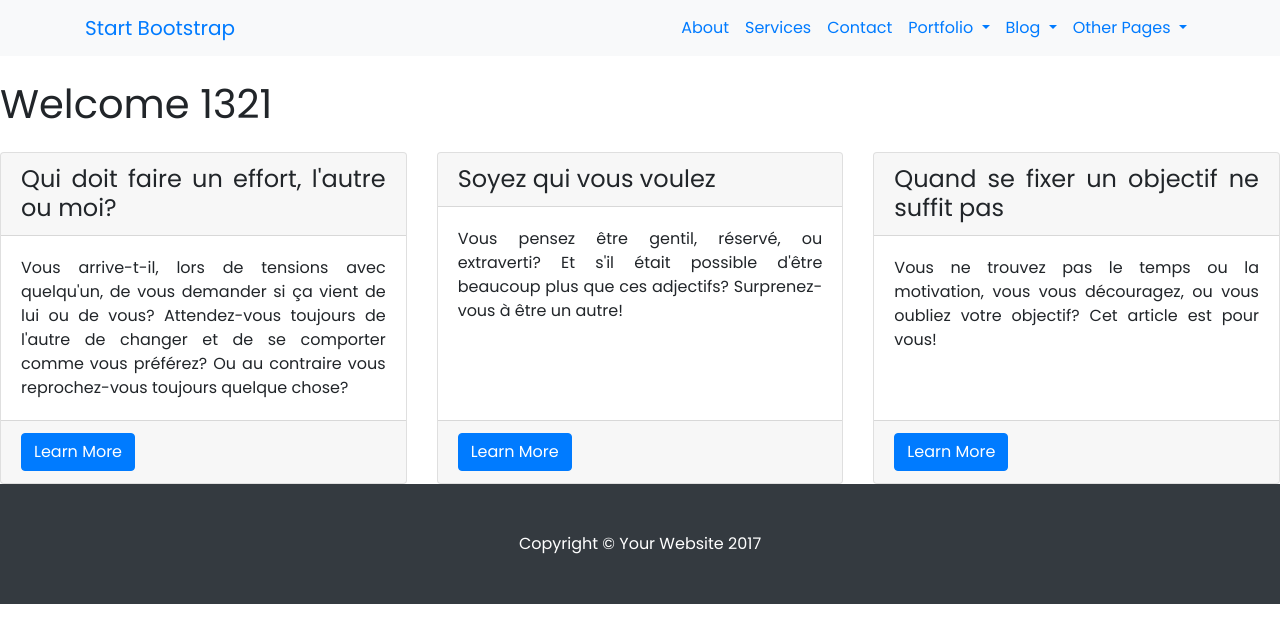
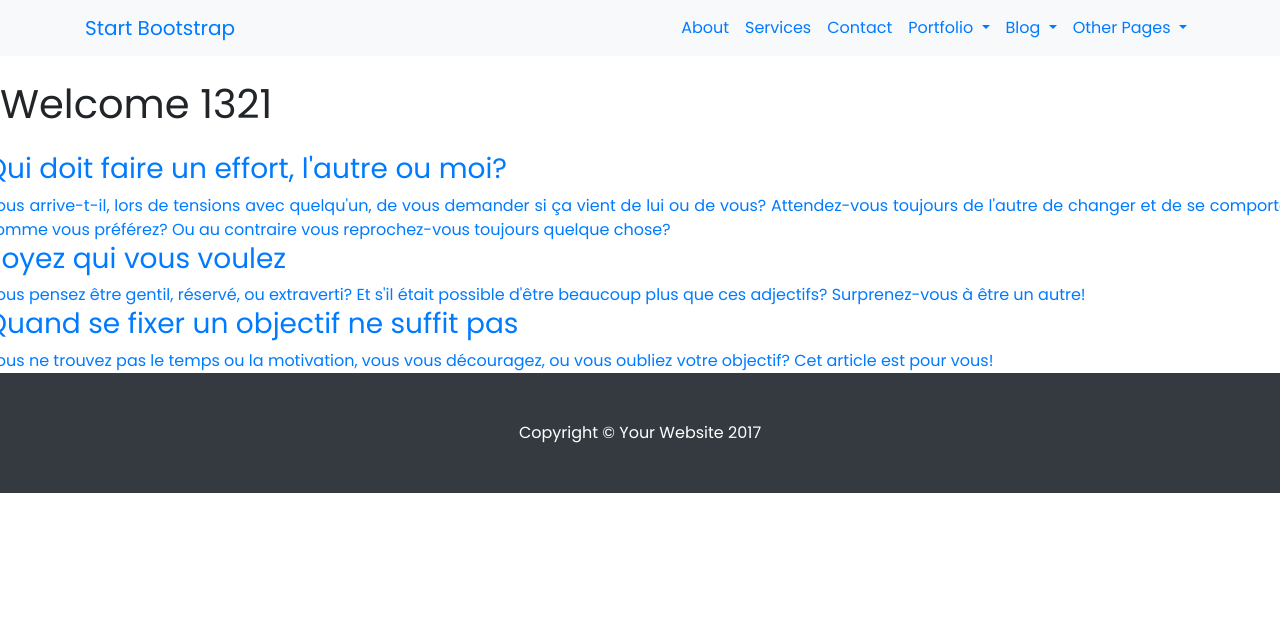
Before and after one commit to OrgaEvolutions/Nathoup.github.io, a Jekyll site: the page built from index.html, in a window 1280 px wide. Shown: the top 643 px of the page. Built offline with Jekyll 4.4.1, drawn with Linux system fonts in a browser that asks for light colours; nearby versions of some CDN libraries; some web fonts are replaced.

Commit message:
Update index.html

```diff
--- a/index.html
+++ b/index.html
@@ -6,7 +6,11 @@ layout: default
 
 <div class="row">
 	{% for article in site.pages %}{% if article.layout=="article" %}
-		<div class="col-lg-4 col-md-4">
+		<a href="{{ article.url }}">
+			<h3>{{ article.title }}</h3>
+			{{ article.intro }}
+		</a>
+		<!--<div class="col-lg-4 col-md-4">
 
 			<div class="card h-100">
 				<h4 class="card-header">{{ article.title }}</h4>
@@ -17,7 +21,7 @@ layout: default
 					<a href="{{ article.url }}" class="btn btn-primary">Learn More</a>
 				</div>
 			</div>
-		</div>
+		</div>-->
 	{% endif %}{% endfor %}
 
 </div>
```
